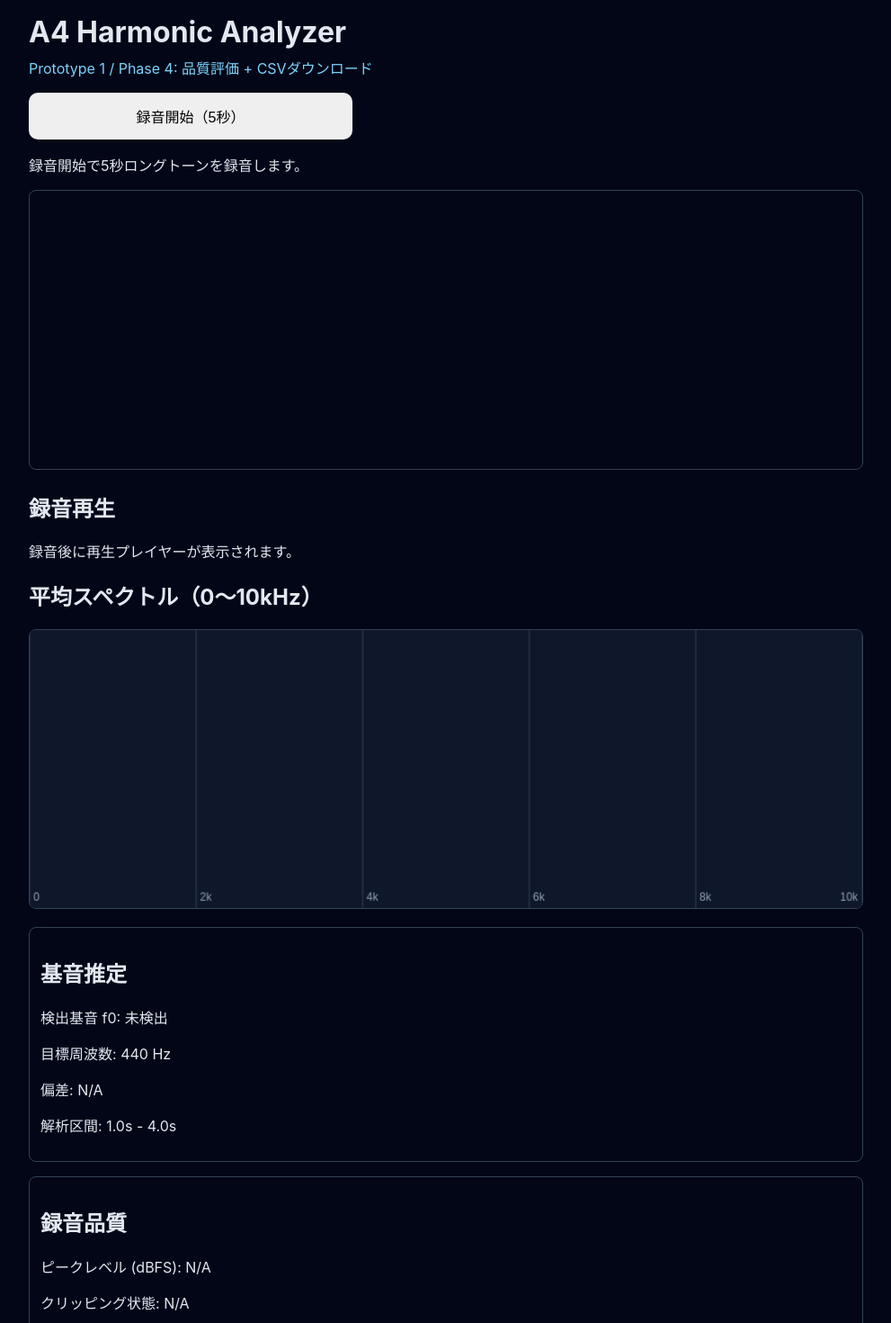
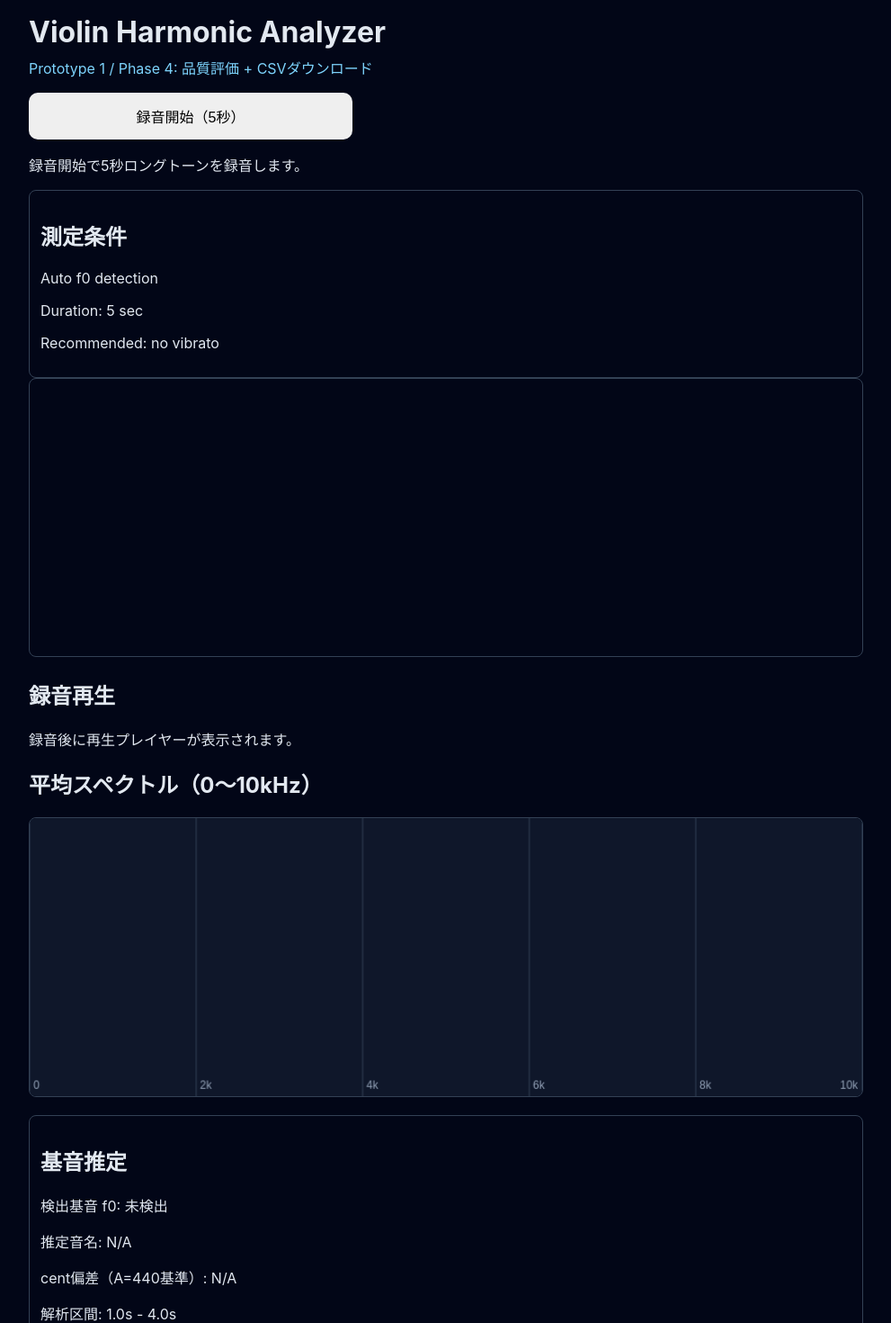
Before and after one commit to HikaVn/Tone_Visualizer, a React (Vite) app: page / in a window 1280 px wide. Shown: the top 1470 px of the page at 90% size, without its empty margins (144-1135 px from the left). Built offline with nearby package versions, Linux system fonts and the light colour scheme.

Commit message:
Generalize analyzer to single-note auto f0 detection

```diff
--- a/src/App.tsx
+++ b/src/App.tsx
@@ -2,7 +2,7 @@ import { useEffect, useMemo, useRef, useState } from 'react';
 import { analyzeHarmonics, type HarmonicResult } from './audio/harmonics';
 import { sliceBySeconds } from './audio/audioMetrics';
 import { computeAverageSpectrum, type SpectrumPoint } from './audio/fft';
-import { detectFundamentalFromSpectrum, type FundamentalResult } from './audio/pitch';
+import { detectFundamentalAutocorrelation, type FundamentalResult } from './audio/pitch';
 import { estimateRecordingQuality, type RecordingQuality } from './audio/quality';
 import FundamentalResultCard from './components/FundamentalResultCard';
 import HarmonicsBarChart from './components/HarmonicsBarChart';
@@ -30,6 +30,7 @@ function App() {
   const [harmonics, setHarmonics] = useState<HarmonicResult[]>([]);
   const [h1Warning, setH1Warning] = useState<string | null>(null);
   const [quality, setQuality] = useState<RecordingQuality | null>(null);
+  const [spectrumMaxHz, setSpectrumMaxHz] = useState(10000);
 
   const canvasRef = useRef<HTMLCanvasElement>(null);
   const rafIdRef = useRef<number | null>(null);
@@ -76,8 +77,11 @@ function App() {
       const section = sliceBySeconds(mono, audioBuffer.sampleRate, ANALYSIS_START_SEC, ANALYSIS_END_SEC);
       const avg = computeAverageSpectrum(section, audioBuffer.sampleRate);
       const q = estimateRecordingQuality(section);
-      const f0 = detectFundamentalFromSpectrum(avg);
-      const harmonicResults = analyzeHarmonics(avg, f0.detectedF0Hz);
+      const f0 = detectFundamentalAutocorrelation(section, audioBuffer.sampleRate);
+      const nyquistHz = audioBuffer.sampleRate / 2;
+      const harmonicResults = analyzeHarmonics(avg, f0.detectedF0Hz, nyquistHz);
+      const maxHz = Math.min(nyquistHz, 20000, Math.max(10000, (f0.detectedF0Hz ?? 440) * 20 * 1.1));
+      setSpectrumMaxHz(maxHz);
       setSpectrum(avg); setFundamental(f0); setHarmonics(harmonicResults); setQuality(q);
       const h1 = harmonicResults.find((h) => h.order === 1);
       setH1Warning(h1?.relativeToH1 === null ? 'H1が検出できないため相対レベルは未計算です。' : null);
@@ -88,7 +92,7 @@ function App() {
     if (status === 'recording') return;
     if (!navigator.mediaDevices?.getUserMedia || !window.MediaRecorder) { setStatus('error'); setMessage('このブラウザは録音APIに対応していません。'); return; }
     if (audioUrl) { URL.revokeObjectURL(audioUrl); setAudioUrl(null); }
-    setSpectrum([]); setFundamental(null); setHarmonics([]); setH1Warning(null); setQuality(null);
+    setSpectrum([]); setFundamental(null); setHarmonics([]); setH1Warning(null); setQuality(null); setSpectrumMaxHz(10000);
     try {
       setStatus('recording'); setSecondsLeft(RECORD_SECONDS); setMessage('録音中です。A4ロングトーンを維持してください。');
       const stream = await navigator.mediaDevices.getUserMedia({ audio: { channelCount: 1, echoCancellation: false, noiseSuppression: false, autoGainControl: false } });
@@ -125,7 +129,7 @@ function App() {
       'peak_dbfs',
     ];
 
-    const rows = harmonics.map((h) => [
+    const rows: Array<Array<string | number>> = harmonics.map((h) => [
       h.order,
       h.expectedFrequencyHz.toFixed(4),
       h.detectedPeakFrequencyHz?.toFixed(4) ?? '',
@@ -136,7 +140,7 @@ function App() {
       quality?.peakDbfs.toFixed(4) ?? '',
     ]);
 
-    const csv = [headers.join(','), ...rows.map((r) => r.join(','))].join('\n');
+    const csv = [headers.join(','), ...rows.map((r: Array<string | number>) => r.join(','))].join('\n');
     const blob = new Blob([csv], { type: 'text/csv;charset=utf-8;' });
     const url = URL.createObjectURL(blob);
     const link = document.createElement('a');
@@ -149,14 +153,21 @@ function App() {
 
   return (
     <main className="app">
-      <h1>A4 Harmonic Analyzer</h1>
+      <h1>Violin Harmonic Analyzer</h1>
       <p className="subtitle">Prototype 1 / Phase 4: 品質評価 + CSVダウンロード</p>
       <button className="record-button" type="button" onClick={startRecording} disabled={status === 'recording'}>{status === 'recording' ? `録音中… ${secondsLeft}s` : '録音開始（5秒）'}</button>
       <p className="message">{message}</p>
+      <section className="result-card">
+        <h2>測定条件</h2>
+        <p>Auto f0 detection</p>
+        <p>Duration: 5 sec</p>
+        <p>Recommended: no vibrato</p>
+      </section>
+
       <canvas ref={canvasRef} className="wave-canvas" width={900} height={300} aria-label="録音波形キャンバス" />
       <section className="playback"><h2>録音再生</h2>{audioUrl ? <audio controls src={audioUrl} playsInline /> : <p>録音後に再生プレイヤーが表示されます。</p>}</section>
 
-      <SpectrumCanvas data={spectrum} harmonicMarkersHz={harmonics.map((h) => ({ order: h.order, expectedFrequencyHz: h.expectedFrequencyHz }))} />
+      <SpectrumCanvas data={spectrum} maxFrequencyHz={spectrumMaxHz} harmonicMarkersHz={harmonics.map((h) => ({ order: h.order, expectedFrequencyHz: h.expectedFrequencyHz }))} />
       <FundamentalResultCard result={fundamental} />
       <RecordingQualityCard quality={quality} />
       {h1Warning ? <p className="warning">{h1Warning}</p> : null}
--- a/src/audio/harmonics.ts
+++ b/src/audio/harmonics.ts
@@ -1,6 +1,6 @@
 import type { SpectrumPoint } from './fft';
 
-export type HarmonicConfidence = 'High' | 'Medium' | 'Low';
+export type HarmonicConfidence = 'High' | 'Medium' | 'Low' | 'OutOfRange';
 
 export type HarmonicResult = {
   order: number;
@@ -10,6 +10,7 @@ export type HarmonicResult = {
   levelDb: number | null;
   relativeToH1: number | null;
   confidence: HarmonicConfidence;
+  outOfRange: boolean;
 };
 
 const confidenceFromDb = (levelDb: number | null): HarmonicConfidence => {
@@ -19,34 +20,27 @@ const confidenceFromDb = (levelDb: number | null): HarmonicConfidence => {
   return 'Low';
 };
 
-export const analyzeHarmonics = (spectrum: SpectrumPoint[], f0: number | null): HarmonicResult[] => {
+export const analyzeHarmonics = (spectrum: SpectrumPoint[], f0: number | null, nyquistHz: number): HarmonicResult[] => {
   const results: HarmonicResult[] = [];
   if (!f0) {
     for (let n = 1; n <= 20; n += 1) {
-      results.push({
-        order: n,
-        expectedFrequencyHz: n * 440,
-        detectedPeakFrequencyHz: null,
-        level: null,
-        levelDb: null,
-        relativeToH1: null,
-        confidence: 'Low',
-      });
+      results.push({ order: n, expectedFrequencyHz: 0, detectedPeakFrequencyHz: null, level: null, levelDb: null, relativeToH1: null, confidence: 'Low', outOfRange: false });
     }
     return results;
   }
 
   for (let n = 1; n <= 20; n += 1) {
     const expectedFrequencyHz = n * f0;
+    const outOfRange = expectedFrequencyHz > nyquistHz;
+    if (outOfRange) {
+      results.push({ order: n, expectedFrequencyHz, detectedPeakFrequencyHz: null, level: null, levelDb: null, relativeToH1: null, confidence: 'OutOfRange', outOfRange: true });
+      continue;
+    }
+
     const tol = expectedFrequencyHz * 0.015;
-    const minHz = expectedFrequencyHz - tol;
-    const maxHz = expectedFrequencyHz + tol;
-    const candidates = spectrum.filter((p) => p.frequencyHz >= minHz && p.frequencyHz <= maxHz);
-
+    const candidates = spectrum.filter((p) => p.frequencyHz >= expectedFrequencyHz - tol && p.frequencyHz <= expectedFrequencyHz + tol);
     let peak: SpectrumPoint | null = null;
-    for (let i = 0; i < candidates.length; i += 1) {
-      if (!peak || candidates[i].magnitude > peak.magnitude) peak = candidates[i];
-    }
+    for (let i = 0; i < candidates.length; i += 1) if (!peak || candidates[i].magnitude > peak.magnitude) peak = candidates[i];
 
     results.push({
       order: n,
@@ -56,17 +50,16 @@ export const analyzeHarmonics = (spectrum: SpectrumPoint[], f0: number | null):
       levelDb: peak?.magnitudeDb ?? null,
       relativeToH1: null,
       confidence: confidenceFromDb(peak?.magnitudeDb ?? null),
+      outOfRange: false,
     });
   }
 
-  const h1 = results.find((r) => r.order === 1);
-  const h1Level = h1?.level ?? null;
+  const h1Level = results.find((r) => r.order === 1)?.level ?? null;
   if (h1Level && h1Level > 0) {
     results.forEach((r) => {
-      r.relativeToH1 = r.level !== null ? (r.level / h1Level) * 100 : null;
+      if (!r.outOfRange) r.relativeToH1 = r.level !== null ? (r.level / h1Level) * 100 : null;
       if (r.order === 1 && r.relativeToH1 !== null) r.relativeToH1 = 100;
     });
   }
-
   return results;
 };
--- a/src/audio/pitch.ts
+++ b/src/audio/pitch.ts
@@ -1,30 +1,48 @@
-import type { SpectrumPoint } from './fft';
-
 export type FundamentalResult = {
   detectedF0Hz: number | null;
-  targetFrequencyHz: number;
+  estimatedNote: string | null;
   pitchDeviationCent: number | null;
   analysisRangeLabel: string;
 };
 
-export const detectFundamentalFromSpectrum = (
-  spectrum: SpectrumPoint[],
-  minHz = 400,
-  maxHz = 480,
-  targetFrequencyHz = 440,
+const NOTE_NAMES = ['C', 'C#', 'D', 'D#', 'E', 'F', 'F#', 'G', 'G#', 'A', 'A#', 'B'];
+
+export const detectFundamentalAutocorrelation = (
+  samples: Float32Array,
+  sampleRate: number,
+  minHz = 150,
+  maxHz = 1000,
 ): FundamentalResult => {
-  const candidates = spectrum.filter((p) => p.frequencyHz >= minHz && p.frequencyHz <= maxHz);
-  if (candidates.length === 0) {
-    return { detectedF0Hz: null, targetFrequencyHz, pitchDeviationCent: null, analysisRangeLabel: '1.0s - 4.0s' };
+  if (samples.length < 2 || sampleRate <= 0) {
+    return { detectedF0Hz: null, estimatedNote: null, pitchDeviationCent: null, analysisRangeLabel: '1.0s - 4.0s' };
   }
 
-  let maxPoint = candidates[0];
-  for (let i = 1; i < candidates.length; i += 1) {
-    if (candidates[i].magnitude > maxPoint.magnitude) maxPoint = candidates[i];
+  const minLag = Math.max(1, Math.floor(sampleRate / maxHz));
+  const maxLag = Math.min(samples.length - 1, Math.floor(sampleRate / minHz));
+
+  let bestLag = -1;
+  let bestCorr = -Infinity;
+
+  for (let lag = minLag; lag <= maxLag; lag += 1) {
+    let corr = 0;
+    for (let i = 0; i < samples.length - lag; i += 1) {
+      corr += samples[i] * samples[i + lag];
+    }
+    if (corr > bestCorr) {
+      bestCorr = corr;
+      bestLag = lag;
+    }
   }
 
-  const detectedF0Hz = maxPoint.frequencyHz;
-  const pitchDeviationCent = 1200 * Math.log2(detectedF0Hz / targetFrequencyHz);
+  if (bestLag <= 0 || bestCorr <= 0) {
+    return { detectedF0Hz: null, estimatedNote: null, pitchDeviationCent: null, analysisRangeLabel: '1.0s - 4.0s' };
+  }
 
-  return { detectedF0Hz, targetFrequencyHz, pitchDeviationCent, analysisRangeLabel: '1.0s - 4.0s' };
+  const detectedF0Hz = sampleRate / bestLag;
+  const midi = Math.round(69 + 12 * Math.log2(detectedF0Hz / 440));
+  const refHz = 440 * 2 ** ((midi - 69) / 12);
+  const pitchDeviationCent = 1200 * Math.log2(detectedF0Hz / refHz);
+  const estimatedNote = `${NOTE_NAMES[((midi % 12) + 12) % 12]}${Math.floor(midi / 12) - 1}`;
+
+  return { detectedF0Hz, estimatedNote, pitchDeviationCent, analysisRangeLabel: '1.0s - 4.0s' };
 };
--- a/src/components/FundamentalResultCard.tsx
+++ b/src/components/FundamentalResultCard.tsx
@@ -7,8 +7,8 @@ export default function FundamentalResultCard({ result }: Props) {
     <section className="result-card">
       <h2>基音推定</h2>
       <p>検出基音 f0: {result?.detectedF0Hz ? `${result.detectedF0Hz.toFixed(2)} Hz` : '未検出'}</p>
-      <p>目標周波数: {result?.targetFrequencyHz ?? 440} Hz</p>
-      <p>偏差: {result?.pitchDeviationCent !== null && result?.pitchDeviationCent !== undefined ? `${result.pitchDeviationCent.toFixed(2)} cent` : 'N/A'}</p>
+      <p>推定音名: {result?.estimatedNote ?? 'N/A'}</p>
+      <p>cent偏差（A=440基準）: {result?.pitchDeviationCent !== null && result?.pitchDeviationCent !== undefined ? `${result.pitchDeviationCent.toFixed(2)} cent` : 'N/A'}</p>
       <p>解析区間: {result?.analysisRangeLabel ?? '1.0s - 4.0s'}</p>
     </section>
   );
--- a/src/components/HarmonicsTable.tsx
+++ b/src/components/HarmonicsTable.tsx
@@ -16,9 +16,9 @@ export default function HarmonicsTable({ data }: Props) {
               <tr key={h.order}>
                 <td>H{h.order}</td>
                 <td>{h.expectedFrequencyHz.toFixed(2)}</td>
-                <td>{h.detectedPeakFrequencyHz?.toFixed(2) ?? '-'}</td>
-                <td>{h.relativeToH1?.toFixed(2) ?? '-'}</td>
-                <td>{h.levelDb?.toFixed(2) ?? '-'}</td>
+                <td>{h.outOfRange ? '範囲外' : (h.detectedPeakFrequencyHz?.toFixed(2) ?? '-')}</td>
+                <td>{h.outOfRange ? '範囲外' : (h.relativeToH1?.toFixed(2) ?? '-')}</td>
+                <td>{h.outOfRange ? '範囲外' : (h.levelDb?.toFixed(2) ?? '-')}</td>
                 <td>{h.confidence}</td>
               </tr>
             ))}
```
